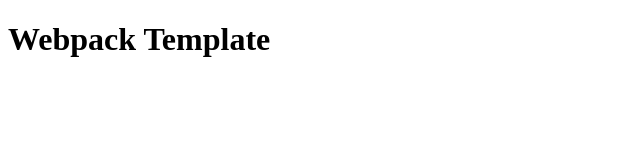
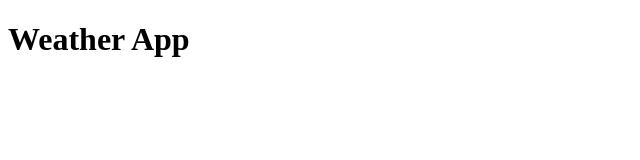
Before and after one commit to cd-javier/weather-app, a website: page src/template.html in a window 1280 px wide. Shown: the whole page, without its empty margins (0-640 px from the left). Drawn offline with Linux system fonts and the light colour scheme.

Commit message:
Set up project

```diff
--- a/package.json
+++ b/package.json
@@ -1,8 +1,8 @@
 {
-  "name": "webpack-template",
+  "name": "weather-app",
   "version": "1.0.0",
   "main": "index.js",
-  "homepage": "http://cd-javier.github.io/webpack-template",
+  "homepage": "http://cd-javier.github.io/weather-app",
   "scripts": {
     "test": "echo \"Error: no test specified\" && exit 1",
     "build": "webpack",
--- a/src/template.html
+++ b/src/template.html
@@ -1,12 +1,14 @@
 <!doctype html>
 <html lang="en">
+
 <head>
   <meta charset="UTF-8" />
   <meta name="viewport" content="width=device-width, initial-scale=1.0" />
-    <title>Webpack Template</title>
+  <title>Weather App</title>
 </head>
 
 <body>
-    <h1>Webpack Template</h1>
+  <h1>Weather App</h1>
 </body>
+
 </html>
```
Also changed, not shown: 1 other file. Lines whose indentation alone changed are shown as unchanged.
